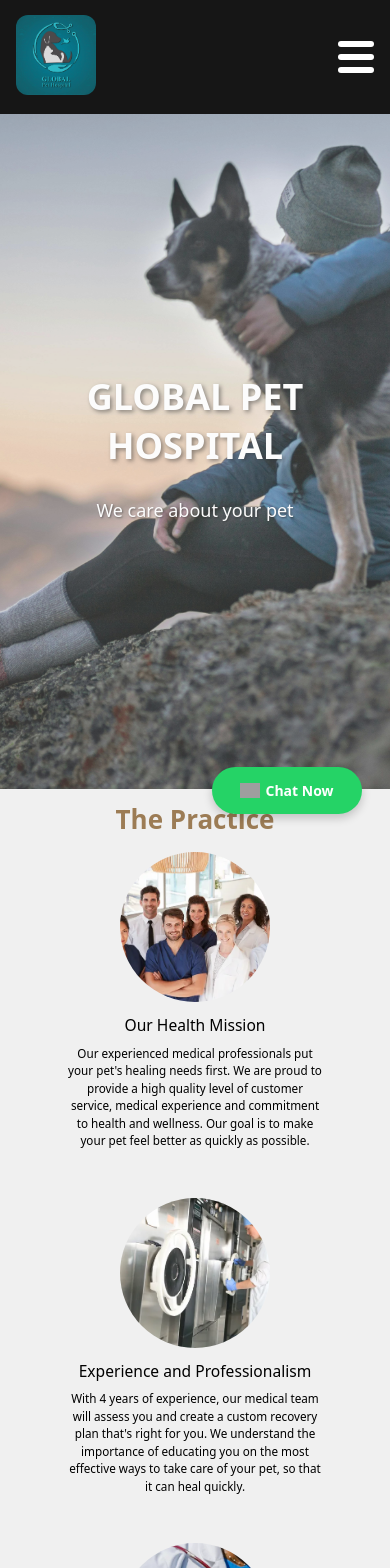
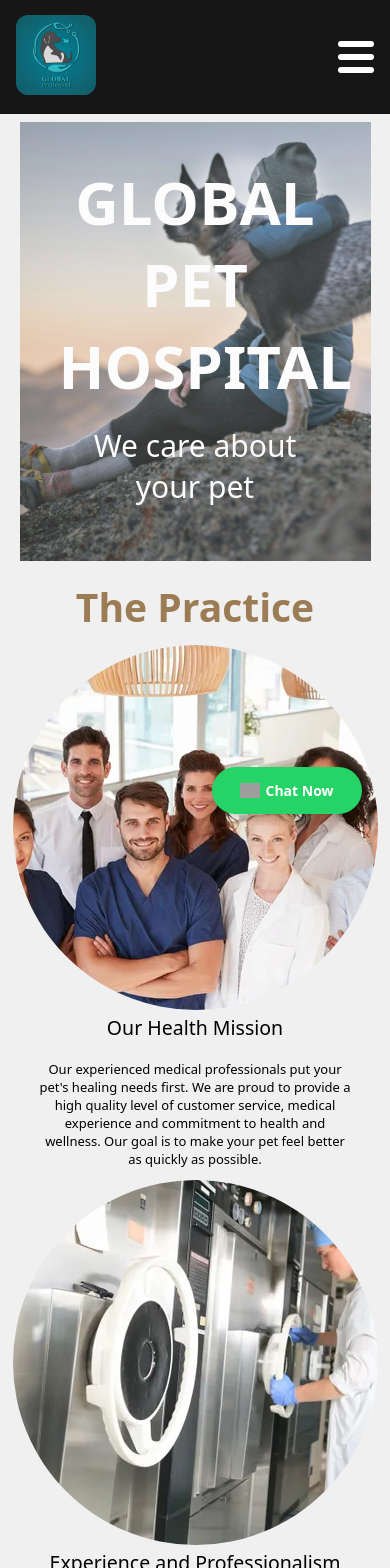
Before and after one commit to vivekkb14/gph, a React (Create React App) app in the folder my-app/: page / in a window 390 px wide. Shown: the top 1568 px of the page. Built offline with nearby package versions, Linux system fonts and the light colour scheme; grey boxes are pictures that could not be loaded.

Commit message:
product-updated tooltip

```diff
--- a/my-app/src/components/NavBar/Pages/Home/Home.css
+++ b/my-app/src/components/NavBar/Pages/Home/Home.css
@@ -1,77 +1,69 @@
 .home-component {
     background: url(../../../../assets/Home/front-page-view.jpg);
-    height: 100vh;
-    background-position: center;
+    height: 100%;
+    /* background-position: center; */
     background-repeat: no-repeat;
     background-size: cover;
     padding: 15%;
     opacity: 0.8;
     justify-content: center;
-    max-width: 100%;
+    max-width: 90%;
     align-items: center;
-    margin: 0;
+    margin-left: 5%;
+    margin-top: 2%;
+    padding-left: 5%;
     text-align: left;
-    display: flex;
-    flex-direction: column;
 }
 
 .root-componenet {
     position: relative;
-    width: 100%;
-    min-height: 100vh;
+    height: 100%;
     justify-content: center;
     text-align: center;
-    overflow-x: hidden;
 }
 
 .home-text {
     font-size: 60px;
     font-weight: bolder;
     color: #fff;
-    text-shadow: 2px 2px 4px rgba(0, 0, 0, 0.5);
-    margin-bottom: 20px;
 }
 
 .sub-text {
     color: #fff;
     font-size: 30px;
     padding: 15px;
+    overflow: 'hidden';
     margin-top: 1%;
-    text-shadow: 1px 1px 2px rgba(0, 0, 0, 0.5);
 }
 
 .inspection-image {
-    margin: 5% auto;
+    margin-left: 5%;
+    margin-top: 5%;
     border: 10px;
-    max-width: 90%;
-    height: auto;
+    margin-bottom: 5%;
 }
 
 .impatient-check {
     display: flex;
     padding: 1rem;
-    flex-basis: 0;
-    align-items: center;
-    gap: 2rem;
+    flex-basis: 0
 }
 
 .text-component {
     justify-content: center;
-    flex: 1;
 }
 
 .headTextComponent {
     font-size: 32px;
     font-weight: bold;
     align-items: flex-start;
-    padding: 0;
+    padding: 0%;
     margin-left: 10%;
 }
 
 .normalText {
-    padding: 0;
+    padding: 0%;
     margin-left: 20%;
-    line-height: 1.6;
 }
 
 .thirdComponent {
@@ -88,178 +80,87 @@
     justify-content: center;
     text-align: center;
     margin-bottom: 5%;
-    gap: 2rem;
-    flex-wrap: wrap;
-    padding: 0 2rem;
 }
 
 .imageComponent {
-    flex: 1;
-    min-width: 300px;
-    max-width: 400px;
-    height: auto;
+    width: 200%;
+    height: 100%;
     border-radius: 10%;
     margin-top: 3%;
-    padding: 1rem;
 }
 
 .imageComponent img {
     border-radius: 50%;
-    width: 100%;
-    height: auto;
-    max-width: 200px;
 }
 
 .mainText {
     font-size: 150%;
-    margin: 1rem 0;
 }
 
 .paragraph {
     font-size: 100%;
-    margin: 5% 10%;
-    line-height: 1.6;
+    margin-left: 10%;
+    margin-right: 10%;
+    margin-top: 5%;
 }
 
-/* Tablet Styles */
-@media (max-width: 768px) {
-    .home-text {
-        font-size: 48px;
+@media (max-width: 480px) {
+    .fourthComponent {
+        display: inline;
     }
 
-    .sub-text {
-        font-size: 24px;
+    .root-componenet {
+        position: relative;
+        height: 100%;
+        justify-content: center;
+        text-align: center;
     }
 
-    .thirdComponent {
-        font-size: 250%;
+    .impatient-check {
+        display: inline;
+        padding: 1rem;
+    }
+
+    .headTextComponent {
+        margin-top: 0%;
+        margin-left: 0%;
+        padding: 10%;
+        font-weight: bold;
+        font-size: 20px;
+    }
+
+    .normalText {
+        margin-top: 0%;
+        margin-left: 10%;
+        margin-right: 10%;
+    }
+
+
+    .inspection-image {
+        margin-left: 0%;
+        margin-top: 5%;
+        border: 0px;
+        width: 80%;
+        margin-bottom: 5%;
     }
 
     .fourthComponent {
-        flex-direction: column;
-        align-items: center;
-    }
-
-    .imageComponent {
-        min-width: 250px;
-        max-width: 350px;
-    }
-
-    .headTextComponent {
-        font-size: 28px;
-    }
-}
-
-/* Mobile Styles */
-@media (max-width: 480px) {
-    .home-component {
-        padding: 10%;
-        background-position: center;
-        text-align: center;
-        height: 80vh;
-    }
-
-    .home-text {
-        font-size: 36px;
-        margin-bottom: 15px;
-    }
-
-    .sub-text {
-        font-size: 18px;
-        padding: 10px;
-    }
-
-    .thirdComponent {
-        font-size: 200%;
-        margin-top: 3%;
-    }
-
-    .fourthComponent {
-        display: flex;
-        flex-direction: column;
-        height: auto;
-        margin-bottom: 3%;
-        padding: 0 1rem;
-        gap: 1rem;
+        display: inline;
+        height: 100%;
+        margin-bottom: 5%;
     }
 
     .imageComponent {
         width: 100%;
-        max-width: 300px;
-        height: auto;
+        height: 100%;
         border-radius: 10%;
-        margin-top: 2%;
-        padding: 0.5rem;
+        margin-top: 3%;
     }
 
-    .imageComponent img {
-        max-width: 150px;
-    }
-
-    .mainText {
-        font-size: 120%;
-        margin: 0.5rem 0;
-    }
-
-    .paragraph {
-        font-size: 90%;
-        margin: 3% 5%;
-        line-height: 1.5;
-    }
-
-    .impatient-check {
-        display: flex;
-        flex-direction: column;
-        padding: 1rem;
-        gap: 1rem;
-    }
-
-    .headTextComponent {
-        margin-top: 0;
-        margin-left: 0;
-        padding: 5%;
-        font-weight: bold;
-        font-size: 20px;
+    .home-component {
+        padding: 10%;
+        background-position: center;
+        /* padding-left: 50%; */
         text-align: center;
     }
-
-    .normalText {
-        margin: 0 5%;
-        text-align: center;
-        line-height: 1.5;
-    }
-
-    .inspection-image {
-        margin: 3% auto;
-        border: 0;
-        width: 90%;
-        max-width: 300px;
-    }
 }
-
-/* Small Mobile Styles */
-@media (max-width: 360px) {
-    .home-text {
-        font-size: 28px;
-    }
-
-    .sub-text {
-        font-size: 16px;
-    }
-
-    .thirdComponent {
-        font-size: 180%;
-    }
-
-    .imageComponent {
-        max-width: 250px;
-    }
-
-    .mainText {
-        font-size: 110%;
-    }
-
-    .paragraph {
-        font-size: 85%;
-    }
-}
--- a/my-app/src/components/NavBar/Pages/Products/ProductCard/ProductCard.css
+++ b/my-app/src/components/NavBar/Pages/Products/ProductCard/ProductCard.css
@@ -1,6 +1,7 @@
 /* Product Card Styles */
 .product-card {
     background: white;
+    width: 100%;
     border-radius: 15px;
     box-shadow: 0 4px 20px rgba(0, 0, 0, 0.08);
     overflow: hidden;
--- a/my-app/src/components/NavBar/Pages/Products/Products.css
+++ b/my-app/src/components/NavBar/Pages/Products/Products.css
@@ -1,6 +1,7 @@
 /* Products Page Styles */
 .products-container {
-    max-width: 1200px;
+    width: 90%;
+    /*max-width: 90%;*/
     margin: 0 auto;
     padding: 20px;
     min-height: 100vh;
@@ -12,7 +13,7 @@
     text-align: center;
     margin-bottom: 40px;
     padding: 40px 20px;
-    background: linear-gradient(135deg, #0d6efd 0%, #0b5ed7 100%);
+    /* background: linear-gradient(135deg, #acb2bb 0%, #0b5ed7 100%); */
     color: white;
     border-radius: 15px;
     box-shadow: 0 8px 25px rgba(13, 110, 253, 0.15);
@@ -284,6 +285,8 @@
     .filter-group input,
     .search-input {
         font-size: 16px; /* Prevents zoom on iOS */
+        display: flex;
+      flex-direction: column;
     }
 
     .products-grid.grid {
--- a/my-app/src/components/NavBar/Pages/Products/Products.js
+++ b/my-app/src/components/NavBar/Pages/Products/Products.js
@@ -1,5 +1,5 @@
 import React, { useState, useEffect, useMemo } from 'react';
-import { motion } from 'framer-motion';
+import { color, motion } from 'framer-motion';
 import { FiSearch, FiGrid, FiList } from 'react-icons/fi';
 import ProductCard from './ProductCard/ProductCard';
 import ProductTooltip from './ProductTooltip/ProductTooltip';
@@ -103,7 +103,7 @@
         <div className="products-container">
             {/* Header */}
             <motion.div
-                className="products-header"
+                className="products-header" style={{color: 'rgb(156, 109, 51)'}}
                 initial={{ opacity: 0, y: -20 }}
                 animate={{ opacity: 1, y: 0 }}
                 transition={{ duration: 0.6 }}
--- a/my-app/src/components/NavBar/Pages/Services/Services.js
+++ b/my-app/src/components/NavBar/Pages/Services/Services.js
@@ -6,7 +6,7 @@
   {
     title: 'Vaccinations',
     description: 'Routine vaccinations are one of the best ways to protect the health of your pet. We use only well-tested combinations of vaccines to protect against the most serious diseases in our area. Each pet is evaluated for the appropriate vaccinations needed. After the routine puppy and kitten series of vaccinations and the one-year booster shots, we recommend vaccinating for distemper virus and parvovirus for dogs and panleukopenia and upper respiratory viruses for cats every three years.',
-    imageUrl: 'https://www.kindnessoftulsa.com/wp-content/uploads/2018/01/dog_vaccination-930x546.jpg'
+    imageUrl: 'https://supertails.com/cdn/shop/articles/dog-vaccination-cover-img-1698735072252_1200x.webp?v=1698735557'
   },
   {
     title: 'Ultrasound',
@@ -31,7 +31,7 @@
   {
     title: 'Pharmacy',
     description: 'We maintain an inventory of pharmaceuticals, supplements, shampoos, heartworm preventatives and parasite treatments to meet the needs of your pet. They have all been carefully selected by our Doctors. We will be happy to mail them to you at no additional charge!.',
-    imageUrl: 'https://www.tnah.ca/wp-content/uploads/2022/11/vet-selecting-medications-from-shelf-in-veterinary-pharmacy-159615208-57554c6c5f9b5892e86d8bed.jpg'
+    imageUrl: 'https://www.loyalpetzone.com/wp-content/uploads/2017/07/Nobivac-dhppil-dog-vaccine.jpg'
   },
   {
     title: 'Rhinoscopy',
```
Also changed, not shown: my-app/src/components/NavBar/Pages/About/About.css (+64 -90 lines), my-app/src/components/NavBar/Pages/Services/Services.css (+3 -103 lines).
